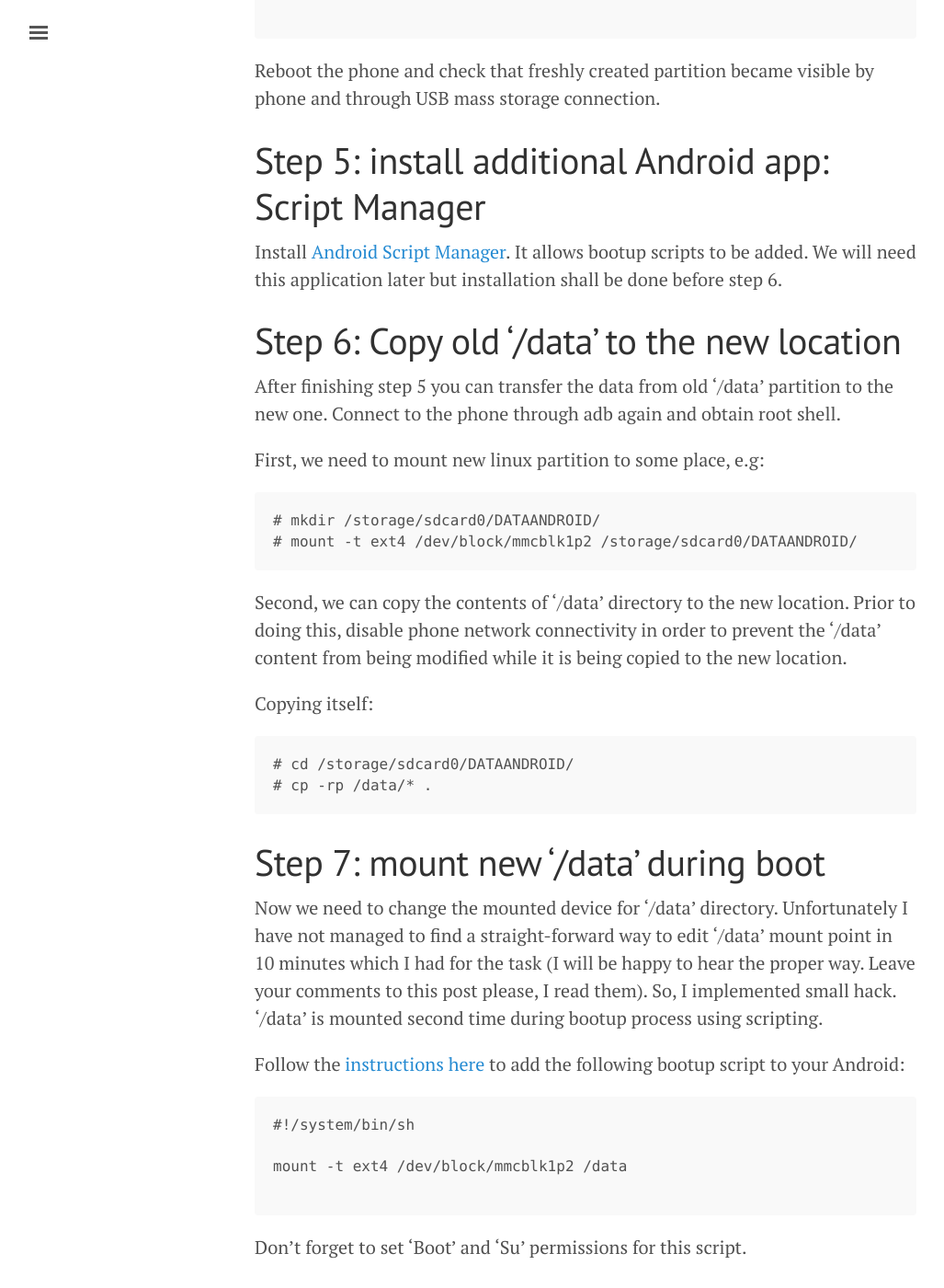
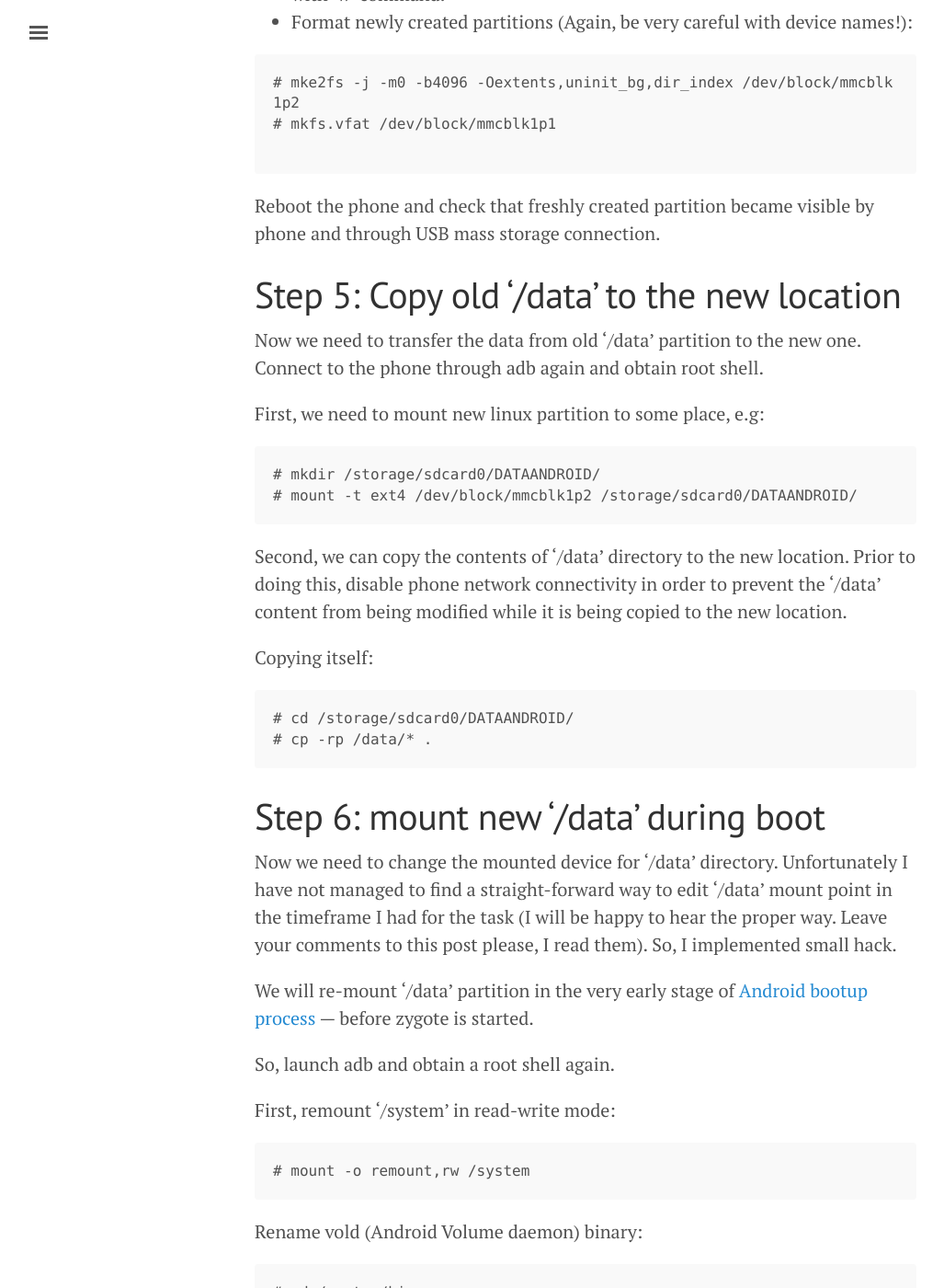
Before and after one commit to vitalyrepin/vrepinblog, a Jekyll site: the page built from _posts/2015-09-03-Android-InsufficientSpace.md, in a window 1280 px wide and 1400 px high, scrolled down 2414 px. Shown: the whole window at 92% size, without its empty margins (3-1030 px from the left). Built offline with Jekyll 4.4.1, drawn with Linux system fonts in a browser that asks for light colours; Markdown is read by kramdown in place of the engine named in the settings; comment, search, counter and statistics services are not loaded; some of the changed text lies outside the part shown.

Commit message:
Fixed instructions - removed SManager app. Not needed at all. And it launches script too late.

````diff
--- a/_posts/2015-09-03-Android-InsufficientSpace.md
+++ b/_posts/2015-09-03-Android-InsufficientSpace.md
@@ -62,14 +66,9 @@
 
 Reboot the phone and check that freshly created partition became visible by phone and through USB mass storage connection.
 
-# Step 5: install additional Android app: Script Manager
+# Step 5: Copy old '/data' to the new location
 
-Install [Android Script Manager](https://play.google.com/store/apps/details?id=os.tools.scriptmanager&hl=en). It allows bootup scripts to be added. We will need this application later
-but installation shall be done before step 6.
-
-# Step 6: Copy old '/data' to the new location
-
-After finishing step 5 you can transfer the data from old '/data' partition to the new one. Connect to the phone through adb again and obtain root shell.
+Now we need to transfer the data from old '/data' partition to the new one. Connect to the phone through adb again and obtain root shell.
 
 First, we need to mount new linux partition to some place, e.g:
 
@@ -88,21 +87,46 @@
 # cp -rp /data/* .
 ```
 
-# Step 7: mount new '/data' during boot
+# Step 6: mount new '/data' during boot
 
-Now we need to change the mounted device  for '/data' directory. Unfortunately I have not managed to find a straight-forward way to edit '/data' mount point in 10 minutes which I had for the task
-(I will be happy to hear the proper way.  Leave your comments to this post please, I read them). So, I implemented small hack. '/data' is mounted second time during bootup process using scripting.
+Now we need to change the mounted device  for '/data' directory. Unfortunately I have not managed to find a straight-forward way to edit '/data' mount point in the timeframe I had for the task
+(I will be happy to hear the proper way.  Leave your comments to this post please, I read them). So, I implemented small hack.
 
-Follow the [instructions here](https://www.technohunk.com/2013/02/how-to-execute-a-command-at-boot-android/) to add the following bootup script to your Android:
+We will re-mount '/data' partition in the very early stage of [Android bootup process](https://community.freescale.com/docs/DOC-102546) — before zygote is started.
+
+So, launch adb and obtain a root shell again.
+
+First, remount '/system' in read-write mode:
+
+```
+# mount -o remount,rw /system
+```
+
+Rename vold (Android Volume daemon) binary:
+
+```
+# cd /system/bin
+# mv vold vold_bin
+```
+
+Create script ```/system/bin/vold``` which mounts '/data' again and calls ```vold_bin```:
 
 ```
 #!/system/bin/sh
 
 mount -t ext4 /dev/block/mmcblk1p2 /data
 
+/system/bin/vold_bin
+
 ```
 
-Don't forget to set 'Boot' and 'Su' permissions for this script.
+*Make sure it has exactly the same permissions () and ownership as original vold binary!* Output in my system:
+
+```
+# ls -l vold vold_bin
+-rwxr-xr-x root     shell          82 2015-09-05 09:52 vold
+-rwxr-xr-x root     shell       91776 2013-03-15 10:16 vold_bin
+```
 
 # It's done!
 
````
Also changed, not shown: other parts of _posts/2015-09-03-Android-InsufficientSpace.md (+4 -0 lines).
